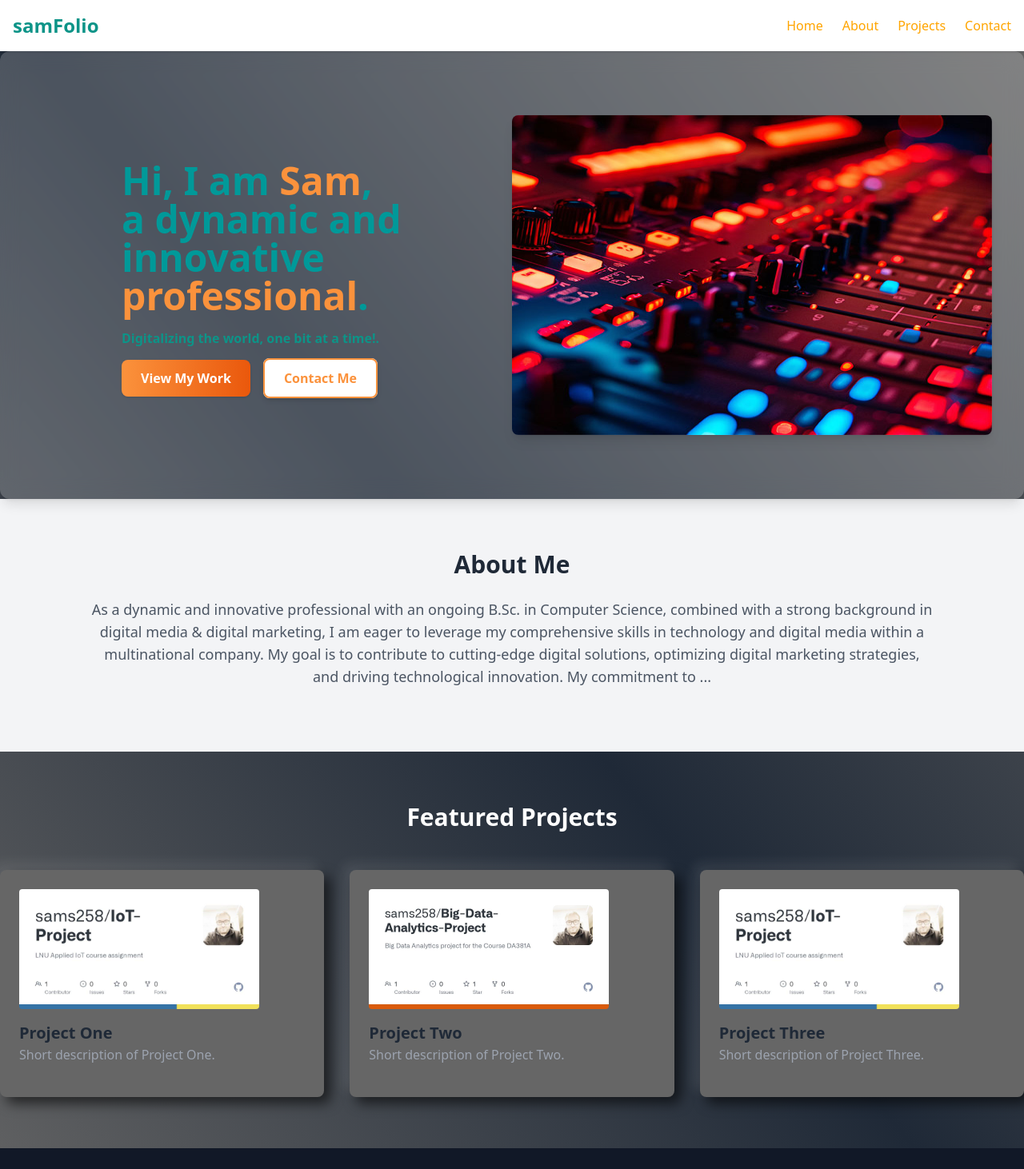
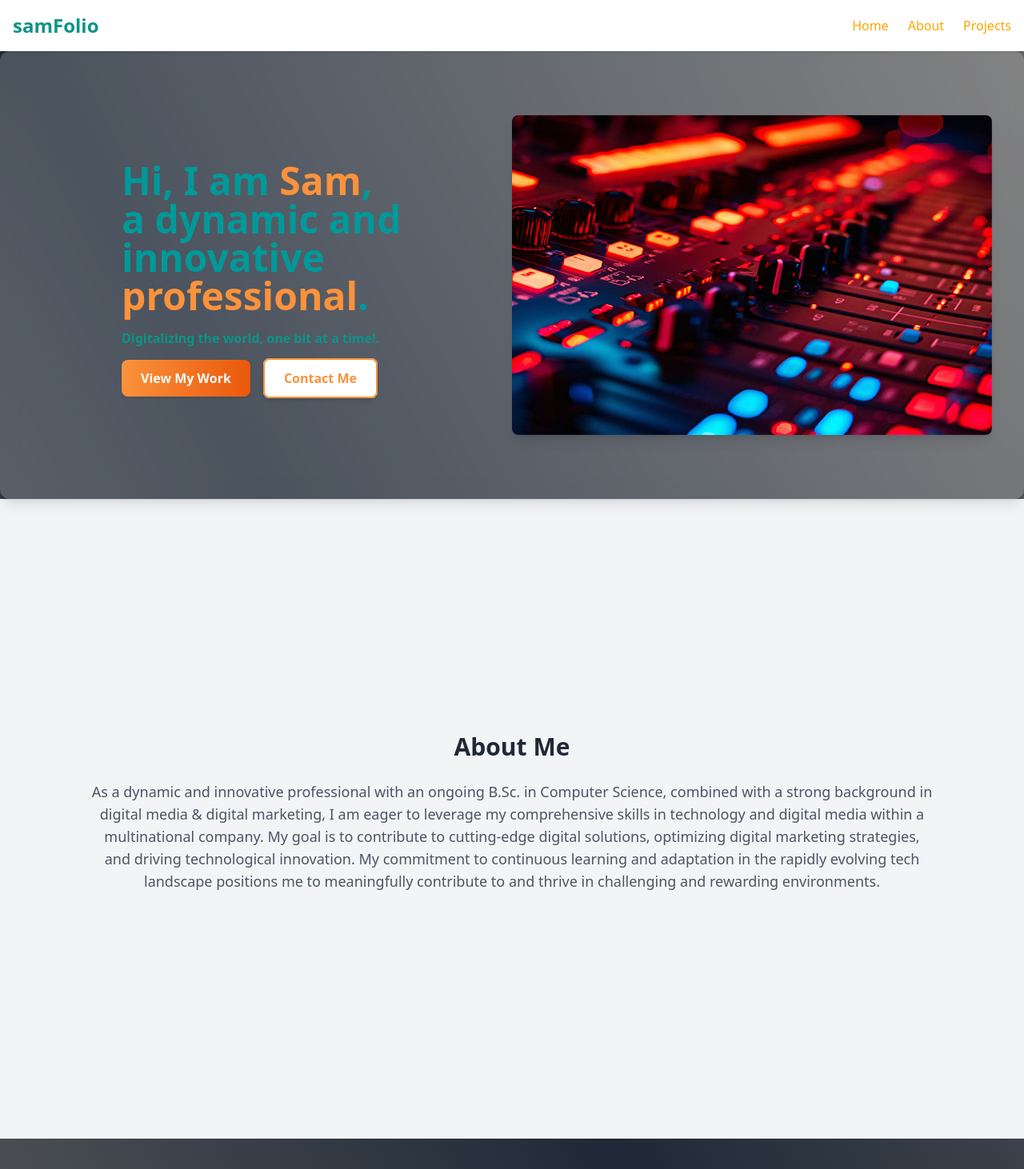
Before and after one commit to sams258/SamFolio-Portfolio-Website, a Next.js app: page / in a window 1280 px wide. Shown: the top 1462 px of the page at 80% size. Built offline with nearby package versions, Linux system fonts and the light colour scheme.

Commit message:
reached the MVP

```diff
--- a/package.json
+++ b/package.json
@@ -14,12 +14,14 @@
     "@types/tailwindcss": "^3.1.0",
     "framer-motion": "^11.18.1",
     "next": "^15.1.4",
+    "nodemailer": "^6.9.16",
     "react": "^19.0.0",
     "react-dom": "^19.0.0"
   },
   "devDependencies": {
     "@eslint/eslintrc": "^3",
     "@types/node": "^20",
+    "@types/nodemailer": "^6.4.17",
     "@types/react": "^19",
     "@types/react-dom": "^19",
     "autoprefixer": "^10.4.20",
--- /dev/null
+++ b/src/app/api/sendEmail/route.ts
@@ -0,0 +1,37 @@
+import { NextRequest, NextResponse } from 'next/server';
+import nodemailer from 'nodemailer';
+
+export async function POST(req: NextRequest) {
+  const { name, email, message } = await req.json();
+
+  if (!name || !email || !message) {
+    return NextResponse.json({ error: 'All fields are required.' }, { status: 400 });
+  }
+
+  try {
+    // Configure the transporter
+    const transporter = nodemailer.createTransport({
+      service: 'Gmail',
+      auth: {
+        user: process.env.EMAIL_USER, // Use environment variable for email
+        pass: process.env.EMAIL_PASSWORD, // Use environment variable for password
+      },
+    });
+
+    // Configure the email options
+    const mailOptions = {
+      from: email,
+      to: process.env.RECIPIENT_EMAIL || 'sam4studies@gmail.com', // Use environment variable for recipient email
+      subject: `New message from ${name}`,
+      text: `From: ${name}\nEmail: ${email}\n\n${message}`,
+    };
+
+    // Send the email
+    await transporter.sendMail(mailOptions);
+
+    return NextResponse.json({ message: 'Email sent successfully!' }, { status: 200 });
+  } catch (error) {
+    console.error('Email sending error:', error);
+    return NextResponse.json({ error: 'Failed to send email.' }, { status: 500 });
+  }
+}
--- a/src/app/components/AboutSection.tsx
+++ b/src/app/components/AboutSection.tsx
@@ -6,7 +6,10 @@ import "../globals.css";
 
 const AboutSection: React.FC = () => {
   return (
-    <section id="about" className="bg-gray-100 py-16">
+    <section
+      id="about"
+      className="h-screen bg-gray-100 flex justify-center items-center"
+    >
       <motion.div
         className="container mx-auto text-center px-4 sm:px-10 md:px-28"
         initial={{ y: 50, opacity: 0 }}
@@ -15,13 +18,15 @@ const AboutSection: React.FC = () => {
       >
         <h2 className="text-3xl font-bold text-gray-800 mb-6">About Me</h2>
         <p className="text-lg text-gray-600">
-        As a dynamic and innovative professional with an ongoing B.Sc. in
-Computer Science, combined with a strong background in digital media &
-digital marketing, I am eager to leverage my comprehensive skills in
-technology and digital media within a multinational company.
-My goal is to contribute to cutting-edge digital solutions, optimizing digital
-marketing strategies, and driving technological innovation. My commitment
-to ...
+          As a dynamic and innovative professional with an ongoing B.Sc. in
+          Computer Science, combined with a strong background in digital media &
+          digital marketing, I am eager to leverage my comprehensive skills in
+          technology and digital media within a multinational company. My goal
+          is to contribute to cutting-edge digital solutions, optimizing digital
+          marketing strategies, and driving technological innovation. My
+          commitment to continuous learning and adaptation in the rapidly
+          evolving tech landscape positions me to meaningfully contribute to and
+          thrive in challenging and rewarding environments.
         </p>
       </motion.div>
     </section>
--- a/src/app/components/Header.tsx
+++ b/src/app/components/Header.tsx
@@ -20,14 +20,12 @@ const Header: React.FC = () => {
                 <li><a href="#" className="hover:text-teal-600">Home</a></li>
                 <li><a href="#about" className="hover:text-teal-600">About</a></li>
                 <li><a href="#projects" className="hover:text-teal-600">Projects</a></li>
-                <li><a href="#contact" className="hover:text-teal-600">Contact</a></li>
               </>
             ) : (
               <>
                 <li><Link href="/" className="hover:text-teal-600">Home</Link></li>
                 <li><Link href="/#about" className="hover:text-teal-600">About</Link></li>
                 <li><Link href="/#projects" className="hover:text-teal-600">Projects</Link></li>
-                <li><Link href="/#contact" className="hover:text-teal-600">Contact</Link></li>
               </>
             )}
           </ul>
--- a/src/app/components/HeroSection.tsx
+++ b/src/app/components/HeroSection.tsx
@@ -8,9 +8,9 @@ import "../globals.css";
 const HeroSection: React.FC = () => {
   return (
     <motion.section
-      className="relative bg-white/20 backdrop-blur-md rounded-xl shadow-lg py-20 px-10"
+      className="h screen relative bg-white/20 backdrop-blur-md rounded-xl shadow-lg py-20 px-10"
       initial={{ opacity: 0, y: -50 }}
-      animate={{ opacity: 1, y: 0 }}
+      whileInView={{ opacity: 1, y: 0 }}
       transition={{ duration: 1 }}
     >
       <div className="container mx-auto flex flex-col md:flex-row items-center">
@@ -21,7 +21,7 @@ const HeroSection: React.FC = () => {
             <span className="text-orange-400">professional</span>.
           </h1>
           <p className="text-teal-600 font-bold mb-6">
-          Digitalizing the world, one bit at a time!.
+            Digitalizing the world, one bit at a time!.
           </p>
           <div className="space-x-4">
             <a
--- a/src/app/components/ProjectsSection.tsx
+++ b/src/app/components/ProjectsSection.tsx
@@ -7,7 +7,13 @@ import "../globals.css";
 
 const ProjectsSection: React.FC = () => {
   return (
-    <section id="projects" className="py-16">
+    <motion.section
+      id="projects"
+      className="h-screen flex justify-center items-center"
+      initial={{ y: 50, opacity: 0 }}
+      whileInView={{ y: 0, opacity: 1 }}
+      transition={{ duration: 0.8 }}
+    >
       <div className="container mx-auto">
         <h2 className="text-3xl font-bold text-white text-center mb-12">
           Featured Projects
@@ -62,7 +68,7 @@ const ProjectsSection: React.FC = () => {
           </motion.div>
         </div>
       </div>
-    </section>
+    </motion.section>
   );
 };
 
```
Also changed, not shown: src/app/globals.css (line endings or trailing spaces), 1 other file (tests, documents, lock files or other folders).
